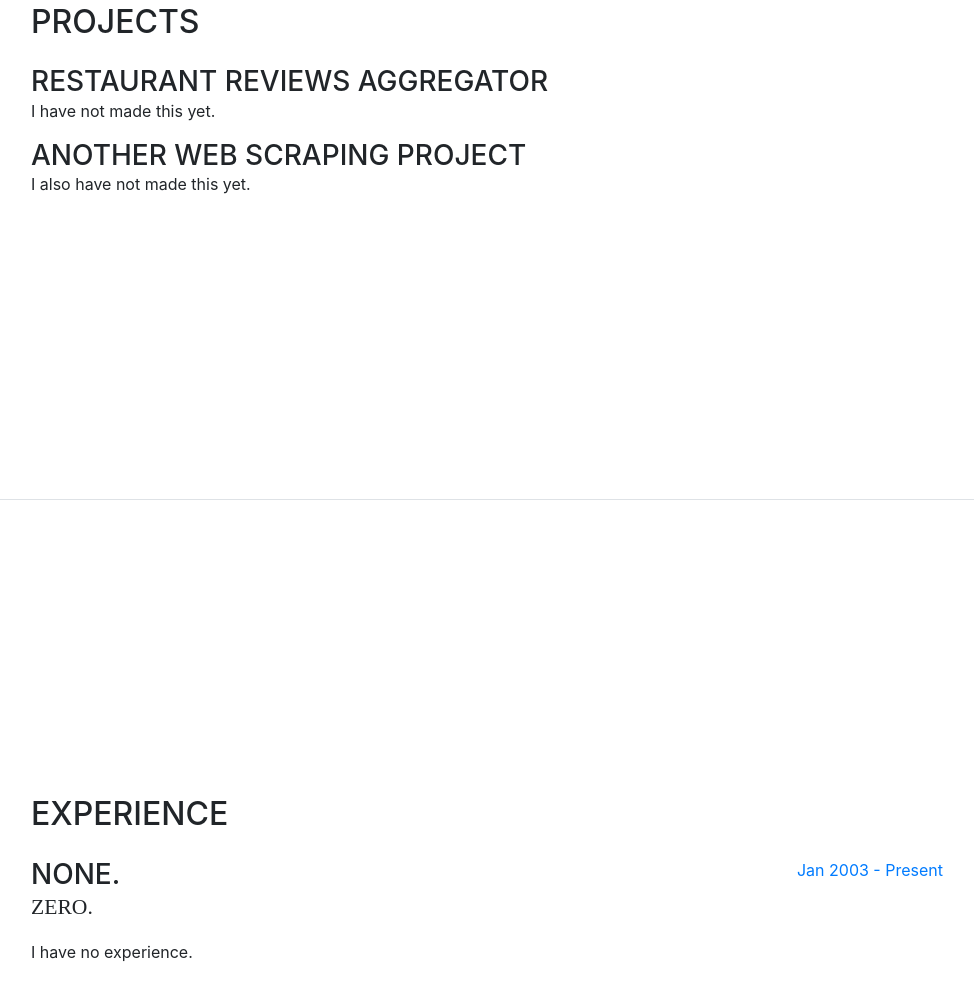
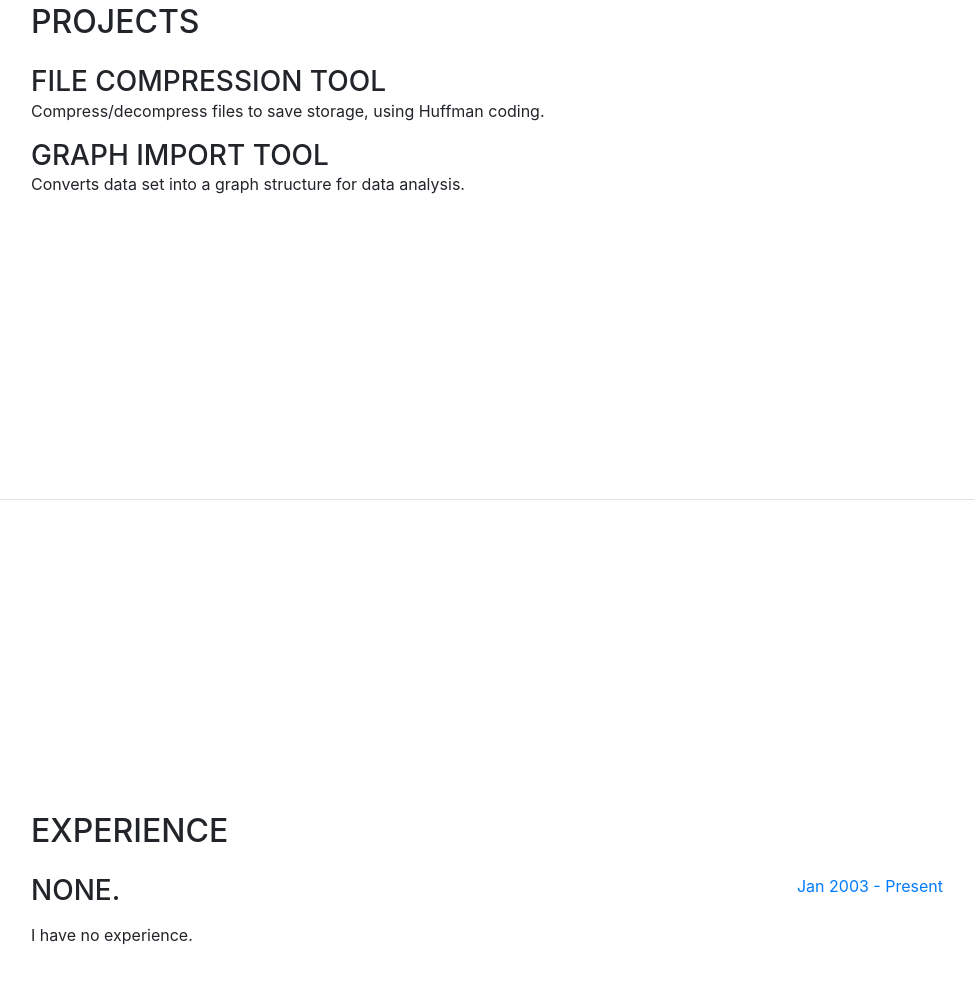
Before and after one commit to lexcion/lexcion.github.io, a website with bundled scripts: page index.html in a window 1280 px wide. Shown: the part 1100-2107 px from the top of the page, without its empty margins (289-1263 px from the left). Built offline with nearby package versions, Linux system fonts and the light colour scheme; a web font is replaced by a local one.

Commit message:
Update index.html

```diff
--- a/index.html
+++ b/index.html
@@ -88,8 +88,8 @@
 
           <div class="resume-item d-flex flex-column flex-md-row">
             <div class="resume-content mr-auto">
-              <h3 class="mb-0">Restaurant Reviews Aggregator</h3>
-              <div>I have not made this yet.</div>
+              <h3 class="mb-0">File Compression Tool</h3>
+              <div></div>Compress/decompress files to save storage, using Huffman coding.
               </p>
               <!--<p>link</p>-->
             </div>
@@ -97,8 +97,8 @@
 
           <div class="resume-item d-flex flex-column flex-md-row">
             <div class="resume-content mr-auto">
-              <h3 class="mb-0">Another web scraping project</h3>
-              <div>I also have not made this yet.</div>
+              <h3 class="mb-0">Graph Import Tool</h3>
+              <div>Converts data set into a graph structure for data analysis.</div>
               <!--<p>link</p>-->
             </div>
           </div>
@@ -112,7 +112,7 @@
           <div class="resume-item d-flex flex-column flex-md-row mb-4">
             <div class="resume-content mr-auto">
               <h3 class="mb-0">None.</h3>
-              <div class="subheading mb-3">zero.</div>
+              <div class="subheading mb-3"></div>
               <p>I have no experience.</p>
             </div>
             <div class="resume-date text-md-right">
@@ -162,7 +162,8 @@
         <div class="my-auto">
           <h2 class="mb-4">Skills</h2>
           <div>I have no notable skills.</div>
-
+        </div>
+      </section>
 
       <section class="resume-section p-3 p-lg-5 d-flex flex-column" id="contact-me">
         <div class="my-auto">
```
